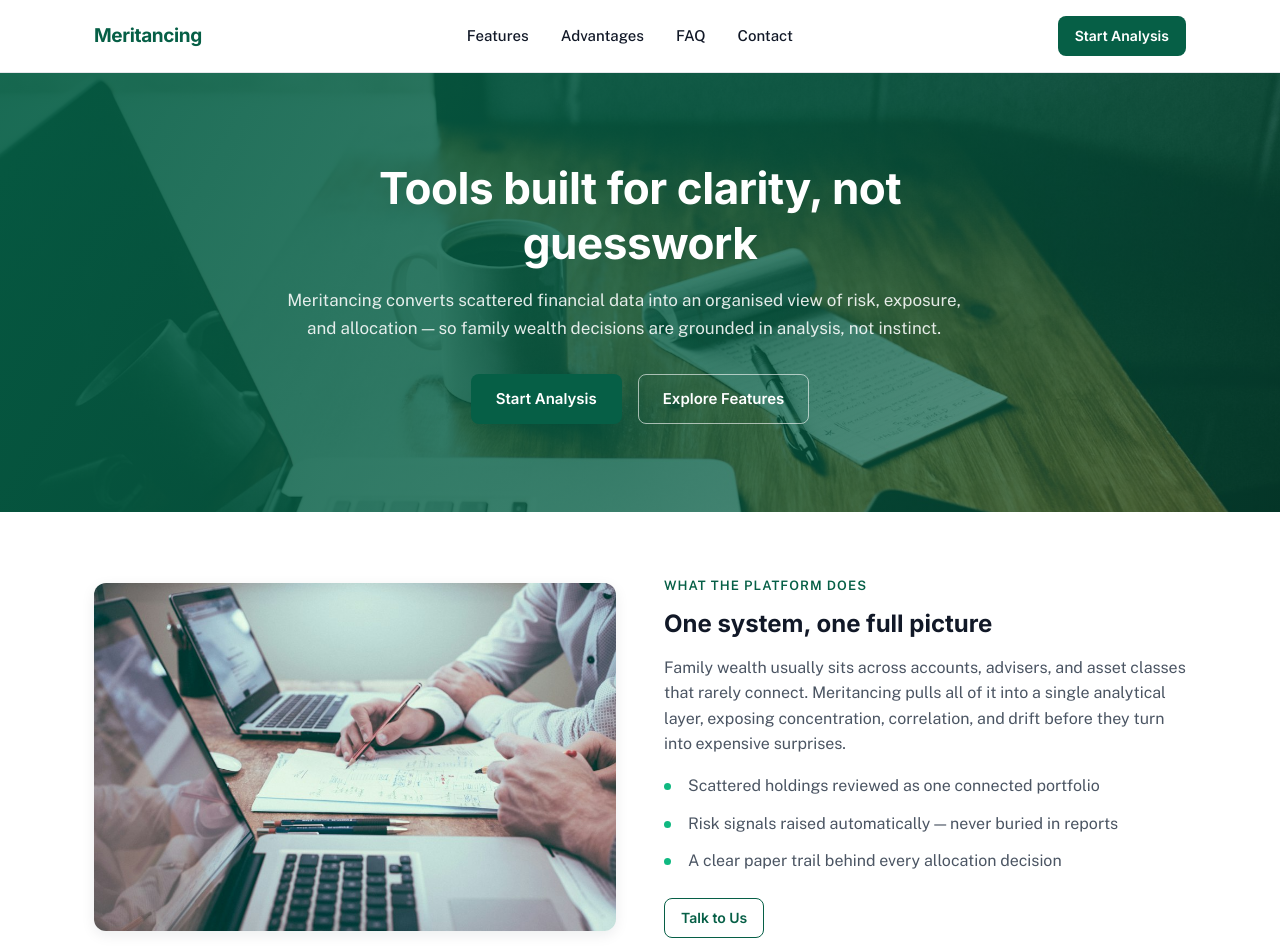
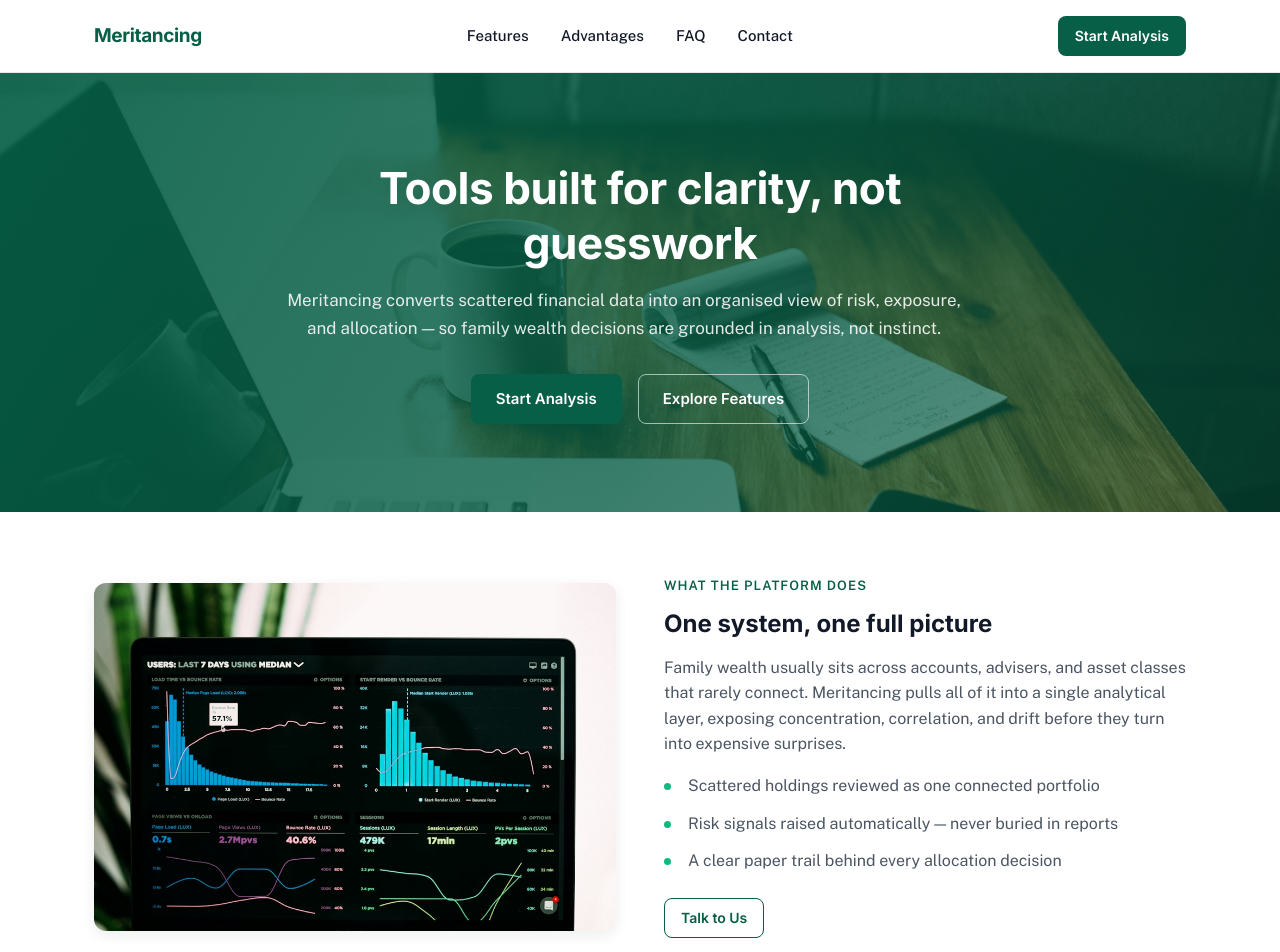
Before and after one commit to taybadeveloper/Meritancing, a Next.js app: page /features in a window 1280 px wide. Shown: the top 952 px of the page. Built offline with nearby package versions, Linux system fonts and the light colour scheme.

Commit message:
Add relevant dashboard image to features overview section

```diff
--- a/app/features/page.js
+++ b/app/features/page.js
@@ -108,8 +108,8 @@
         <div className="container split">
           <div className="split-media">
             <img
-              src="/assets/about.jpg"
-              alt="Meritancing data analysis interface reviewed alongside family wealth records"
+              src="/assets/dashboard.jpg"
+              alt="Analytics dashboard consolidating data into a single overview"
               width="800"
               height="600"
               loading="lazy"
```
Also changed, not shown: public/assets/dashboard.jpg (added).
